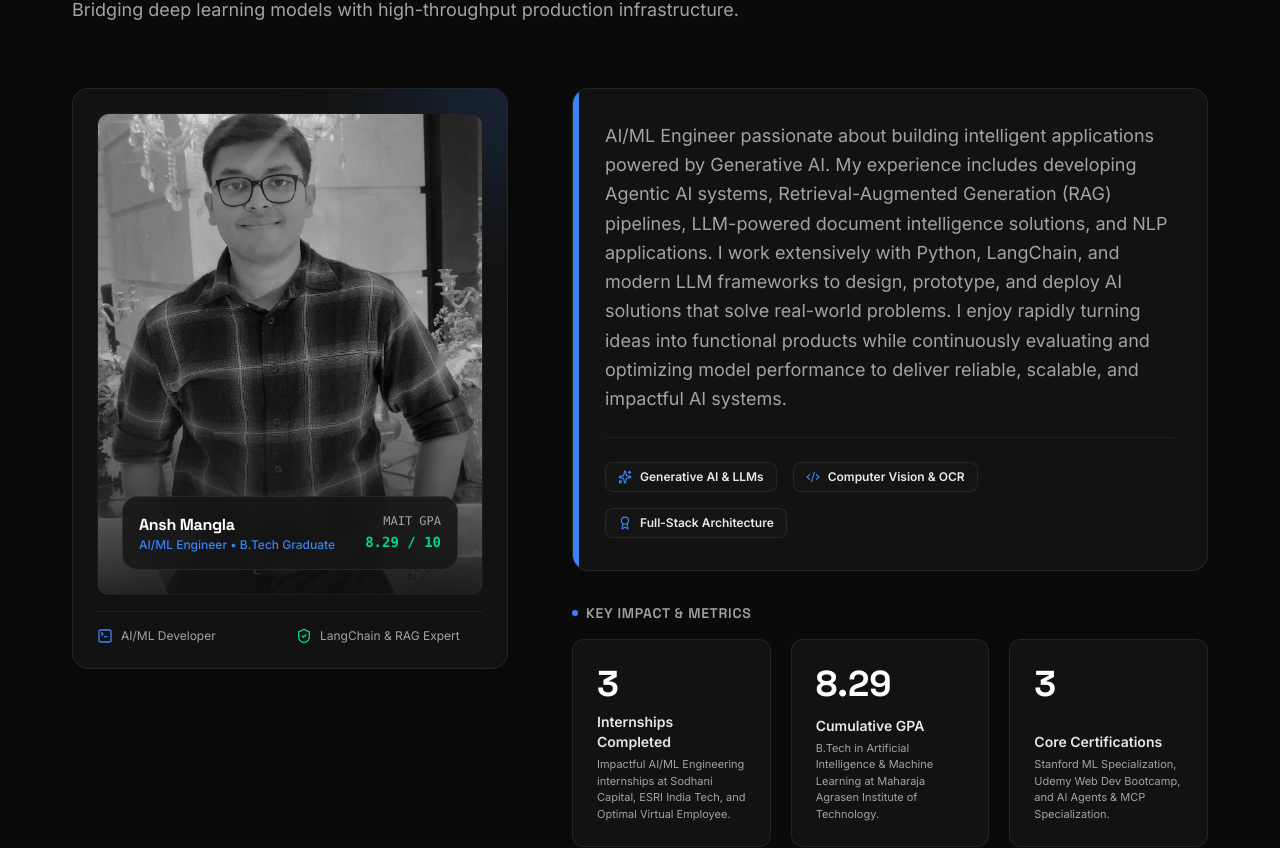
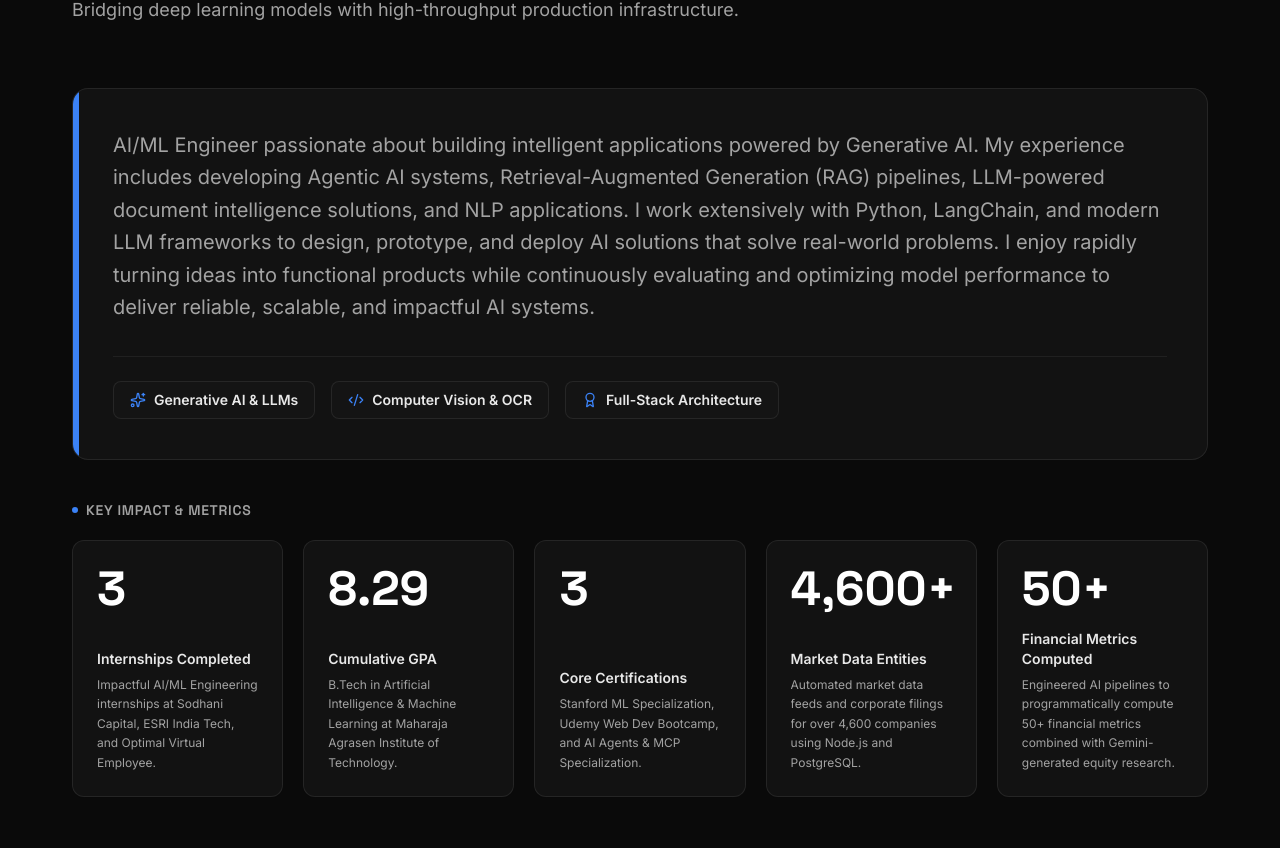
Before and after one commit to anshmangla/portfolio, a React (Vite) app: page / in a window 1280 px wide. Shown: the part 1118-1966 px from the top of the page. Built offline with nearby package versions, Linux system fonts and the light colour scheme.

Commit message:
updated about me section

```diff
--- a/src/components/About.tsx
+++ b/src/components/About.tsx
@@ -1,9 +1,9 @@
 import React from 'react';
 import { motion } from 'framer-motion';
-import { Sparkles, Award, Code2, ShieldCheck, TerminalSquare } from 'lucide-react';
+import { Sparkles, Award, Code2 } from 'lucide-react';
 import { aboutParagraph, aboutStats } from '../data';
 import { SectionHeading } from './ui';
-import { fadeIn, slideUp, staggerContainer, cardReveal } from '../animations/variants';
+import { slideUp, staggerContainer, cardReveal } from '../animations/variants';
 
 export const About: React.FC = () => {
   return (
@@ -20,100 +20,55 @@ export const About: React.FC = () => {
           initial="hidden"
           whileInView="visible"
           viewport={{ once: true, margin: '-100px' }}
-          className="grid grid-cols-1 lg:grid-cols-12 gap-12 lg:gap-16 items-start"
+          className="flex flex-col gap-10"
         >
-          {/* Left Column: Professional Photo Card Placeholder (5 cols) */}
-          <motion.div variants={fadeIn} className="lg:col-span-5 relative">
-            <div className="glass-card rounded-2xl p-4 sm:p-6 relative border border-white/10 shadow-2xl overflow-hidden group">
-              {/* Decorative accent glow */}
-              <div className="absolute -top-24 -right-24 w-48 h-48 bg-[#3B82F6]/20 rounded-full blur-3xl pointer-events-none group-hover:bg-[#3B82F6]/30 transition-all duration-500" />
+          {/* Bio Paragraph */}
+          <motion.div variants={slideUp} className="flex flex-col justify-center">
+            <div className="glass-card p-6 sm:p-10 rounded-2xl border border-white/10 relative overflow-hidden">
+              <div className="absolute top-0 left-0 w-1.5 h-full bg-[#3B82F6]" />
+              <p className="text-base sm:text-lg lg:text-xl text-[#A3A3A3] leading-relaxed font-normal">
+                {aboutParagraph}
+              </p>
 
-              {/* Photo Frame / Image Container */}
-              <div className="relative aspect-[4/5] rounded-xl overflow-hidden bg-[#0A0A0A] border border-white/[0.08]">
-                <img
-                  src="/profile-photo.jpeg"
-                  alt="Ansh Mangla AI Engineer"
-                  className="w-full h-full object-cover filter grayscale group-hover:grayscale-0 group-hover:scale-105 transition-all duration-700 ease-out opacity-90"
-                />
-
-                {/* Subtle gradient overlay */}
-                <div className="absolute inset-0 bg-gradient-to-t from-[#0A0A0A] via-transparent to-transparent opacity-80" />
-
-                {/* Floating Stat Pill Overlay */}
-                <div className="absolute bottom-6 left-6 right-6 glass-card p-4 rounded-2xl border border-white/10 backdrop-blur-md shadow-2xl">
-                  <div className="flex items-center justify-between">
-                    <div>
-                      <h4 className="font-heading font-bold text-white text-base">Ansh Mangla</h4>
-                      <p className="text-xs text-[#3B82F6] font-medium">AI/ML Engineer &bull; B.Tech Graduate</p>
-                    </div>
-                    <div className="text-right">
-                      <span className="text-xs text-[#A3A3A3] block uppercase font-mono">MAIT GPA</span>
-                      <span className="text-sm font-bold font-mono text-emerald-400">8.29 / 10</span>
-                    </div>
-                  </div>
-                </div>
-              </div>
-
-              {/* Bottom Quick Highlights */}
-              <div className="mt-4 pt-4 border-t border-white/[0.06] grid grid-cols-2 gap-3 text-xs text-[#A3A3A3]">
-                <div className="flex items-center gap-2">
-                  <TerminalSquare className="w-4 h-4 text-[#3B82F6]" />
-                  <span>AI/ML Developer</span>
-                </div>
-                <div className="flex items-center gap-2">
-                  <ShieldCheck className="w-4 h-4 text-emerald-400" />
-                  <span>LangChain & RAG Expert</span>
-                </div>
+              <div className="mt-8 flex flex-wrap gap-4 pt-6 border-t border-white/[0.06] text-xs sm:text-sm font-semibold text-white/90">
+                <span className="flex items-center gap-2 bg-[#141414] px-4 py-2 rounded-lg border border-white/[0.08]">
+                  <Sparkles className="w-4 h-4 text-[#3B82F6]" />
+                  Generative AI & LLMs
+                </span>
+                <span className="flex items-center gap-2 bg-[#141414] px-4 py-2 rounded-lg border border-white/[0.08]">
+                  <Code2 className="w-4 h-4 text-[#3B82F6]" />
+                  Computer Vision & OCR
+                </span>
+                <span className="flex items-center gap-2 bg-[#141414] px-4 py-2 rounded-lg border border-white/[0.08]">
+                  <Award className="w-4 h-4 text-[#3B82F6]" />
+                  Full-Stack Architecture
+                </span>
               </div>
             </div>
           </motion.div>
 
-          {/* Right Column: Bio Paragraph & Stats Grid (7 cols) */}
-          <motion.div variants={slideUp} className="lg:col-span-7 flex flex-col justify-center">
-            {/* Short Paragraph */}
-            <div className="glass-card p-6 sm:p-8 rounded-2xl border border-white/10 mb-8 relative overflow-hidden">
-              <div className="absolute top-0 left-0 w-1.5 h-full bg-[#3B82F6]" />
-              <p className="text-base sm:text-lg text-[#A3A3A3] leading-relaxed font-normal">
-                {aboutParagraph}
-              </p>
-
-              <div className="mt-6 flex flex-wrap gap-4 pt-6 border-t border-white/[0.06] text-xs font-semibold text-white/90">
-                <span className="flex items-center gap-2 bg-[#141414] px-3 py-1.5 rounded-lg border border-white/[0.08]">
-                  <Sparkles className="w-3.5 h-3.5 text-[#3B82F6]" />
-                  Generative AI & LLMs
-                </span>
-                <span className="flex items-center gap-2 bg-[#141414] px-3 py-1.5 rounded-lg border border-white/[0.08]">
-                  <Code2 className="w-3.5 h-3.5 text-[#3B82F6]" />
-                  Computer Vision & OCR
-                </span>
-                <span className="flex items-center gap-2 bg-[#141414] px-3 py-1.5 rounded-lg border border-white/[0.08]">
-                  <Award className="w-3.5 h-3.5 text-[#3B82F6]" />
-                  Full-Stack Architecture
-                </span>
-              </div>
-            </div>
-
-            {/* Statistics Cards Grid */}
-            <h3 className="text-sm uppercase font-semibold text-[#A3A3A3] tracking-wider mb-4 flex items-center gap-2">
+          {/* Statistics Cards Grid */}
+          <motion.div variants={slideUp}>
+            <h3 className="text-sm uppercase font-semibold text-[#A3A3A3] tracking-wider mb-5 flex items-center gap-2">
               <span className="w-1.5 h-1.5 rounded-full bg-[#3B82F6]" />
               <span>Key Impact & Metrics</span>
             </h3>
 
-            <div className="grid grid-cols-2 sm:grid-cols-3 gap-4 sm:gap-5">
+            <div className="grid grid-cols-2 sm:grid-cols-3 md:grid-cols-5 gap-4 sm:gap-5">
               {aboutStats.map((stat) => (
                 <motion.div
                   key={stat.id}
                   variants={cardReveal}
                   className="glass-card p-5 sm:p-6 rounded-xl border border-white/10 flex flex-col justify-between group hover:border-[#3B82F6]/50 transition-all duration-300"
                 >
-                  <span className="text-3xl sm:text-4xl font-bold font-heading text-white group-hover:text-[#3B82F6] transition-colors">
+                  <span className="text-3xl sm:text-4xl lg:text-5xl font-bold font-heading text-white group-hover:text-[#3B82F6] transition-colors">
                     {stat.value}
                   </span>
-                  <div>
-                    <span className="text-sm font-semibold text-white/90 block mt-2">
+                  <div className="mt-4">
+                    <span className="text-sm font-semibold text-white/90 block">
                       {stat.label}
                     </span>
-                    <span className="text-[11px] text-[#A3A3A3] block mt-1 line-clamp-2">
+                    <span className="text-[11px] sm:text-xs text-[#A3A3A3] block mt-1.5 leading-relaxed line-clamp-3">
                       {stat.description}
                     </span>
                   </div>
@@ -121,6 +76,7 @@ export const About: React.FC = () => {
               ))}
             </div>
           </motion.div>
+
         </motion.div>
       </div>
     </section>
```
